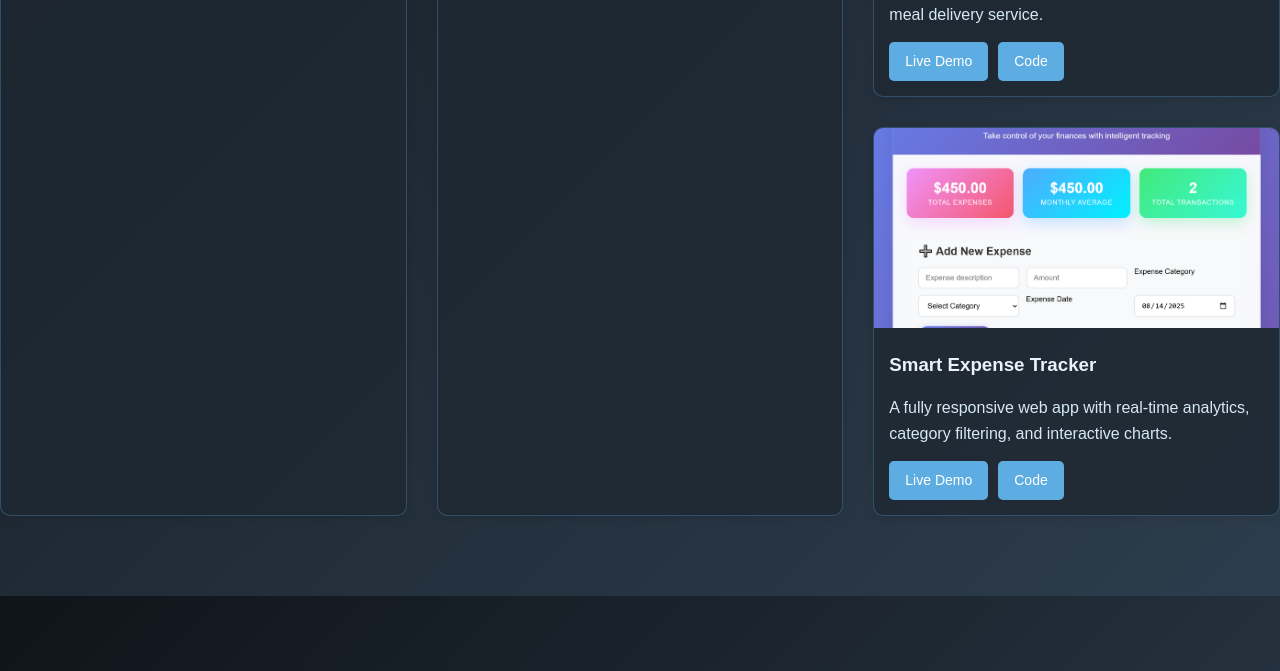
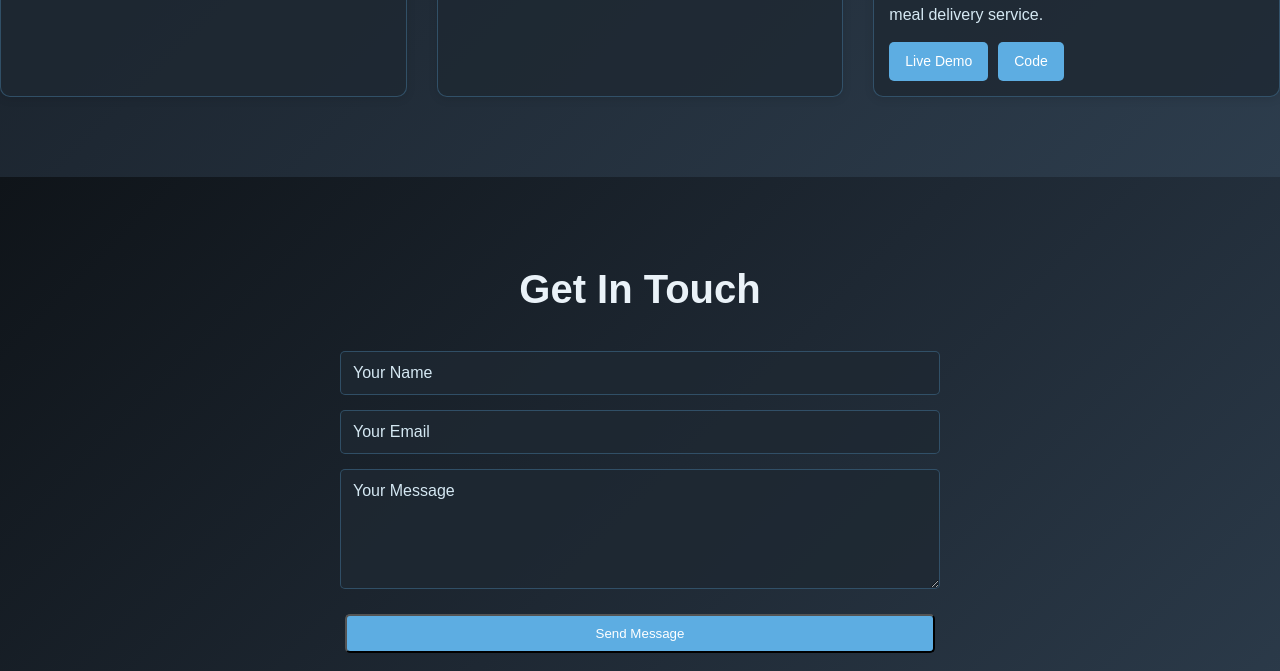
Before and after one commit to Asadullah6/Asadportfolio-1.github.io, a plain HTML site: page index.html in a window 1280 px wide. Shown: the part 2820-3491 px from the top of the page. Drawn offline with nearby package versions, Linux system fonts and the light colour scheme.

```diff
--- a/index.html
+++ b/index.html
@@ -188,14 +188,7 @@
                         <a href="#" class="btn">Code</a>
                     </div>
                 </div>
-                <div class="project" data-category="fullstack">
-                    <img src="smart expense 1.png" alt="Project 3">
-                    <h3>Smart Expense Tracker</h3>
-                    <p> A fully responsive web app with real-time analytics, category filtering, and interactive charts.</p>
-                    <div class="project-links">
-                        <a href="https://asadullah6.github.io/Smart-Expense-Tracker.github.io/" class="btn">Live Demo</a>
-                        <a href="#" class="btn">Code</a>
-                    </div>
+
                 </div>
             </div>
         </div>
```
